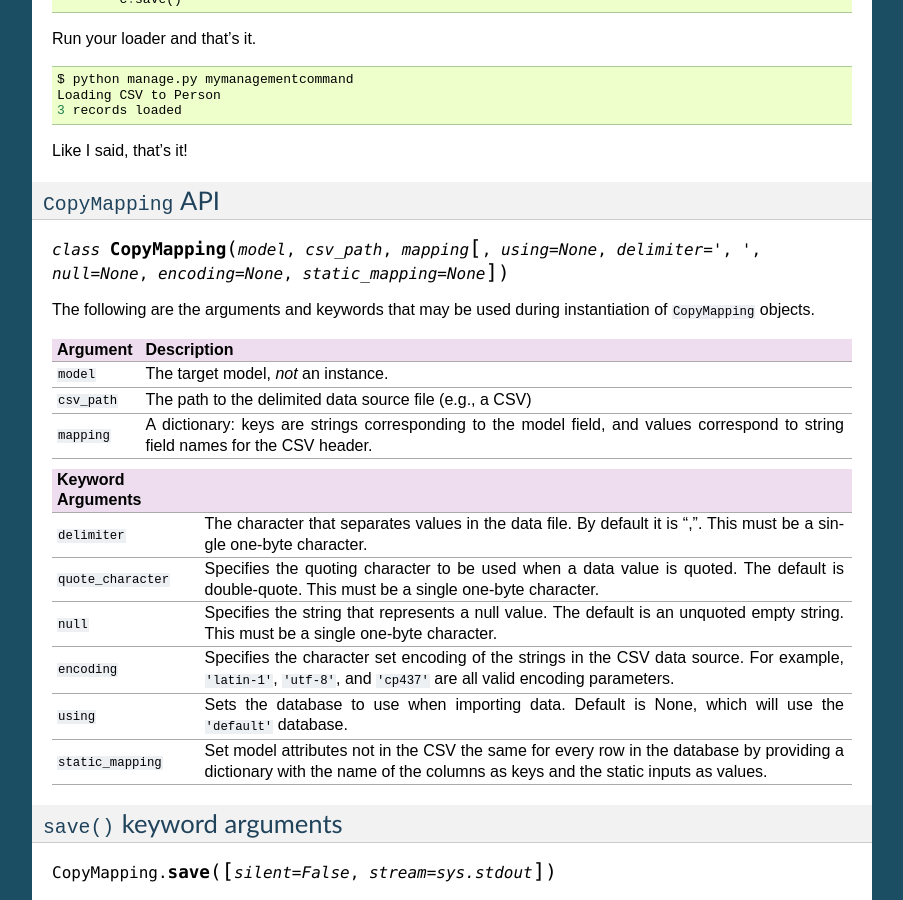
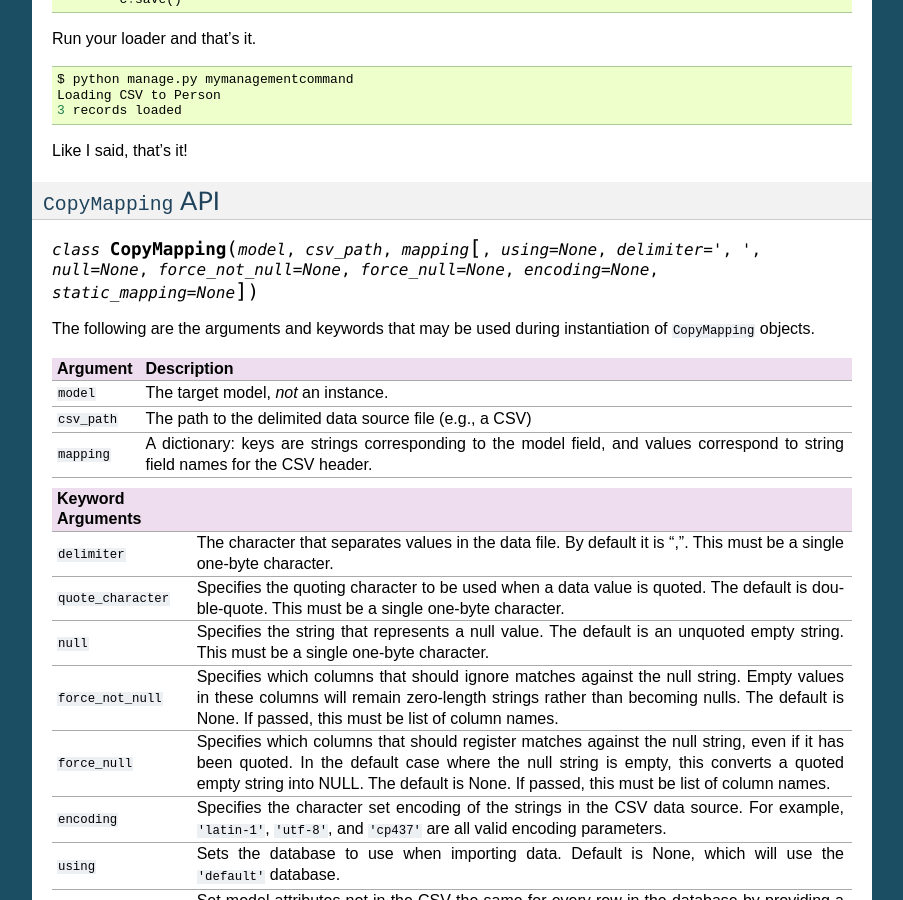
Before and after one commit to palewire/django-postgres-copy, a Sphinx documentation site: the page built from docs/index.rst, in a window 1280 px wide and 900 px high, scrolled down 1734 px. Shown: the whole window, without its empty margins (198-1101 px from the left). Built offline with Sphinx 7.4.7, drawn with Linux system fonts in a browser that asks for light colours.

Commit message:
Update docs

```diff
--- a/docs/index.rst
+++ b/docs/index.rst
@@ -117,7 +117,7 @@ Like I said, that's it!
 ``CopyMapping`` API
 -------------------
 
-.. class:: CopyMapping(model, csv_path, mapping[, using=None, delimiter=',', null=None, encoding=None, static_mapping=None])
+.. class:: CopyMapping(model, csv_path, mapping[, using=None, delimiter=',', null=None, force_not_null=None, force_null=None, encoding=None, static_mapping=None])
 
 The following are the arguments and keywords that may be used during
 instantiation of ``CopyMapping`` objects.
@@ -149,6 +149,19 @@ Keyword Arguments
 ``null``               Specifies the string that represents a null value.
                        The default is an unquoted empty string. This must
                        be a single one-byte character.
+
+``force_not_null``     Specifies which columns that should ignore matches
+                       against the null string. Empty values in these columns
+                       will remain zero-length strings rather than becoming
+                       nulls. The default is None. If passed, this must be
+                       list of column names.
+
+``force_null``         Specifies which columns that should register matches
+                       against the null string, even if it has been quoted.
+                       In the default case where the null string is empty,
+                       this converts a quoted empty string into NULL. The
+                       default is None. If passed, this must be list of
+                       column names.
 
 ``encoding``           Specifies the character set encoding of the strings
                        in the CSV data source.  For example, ``'latin-1'``,
```
